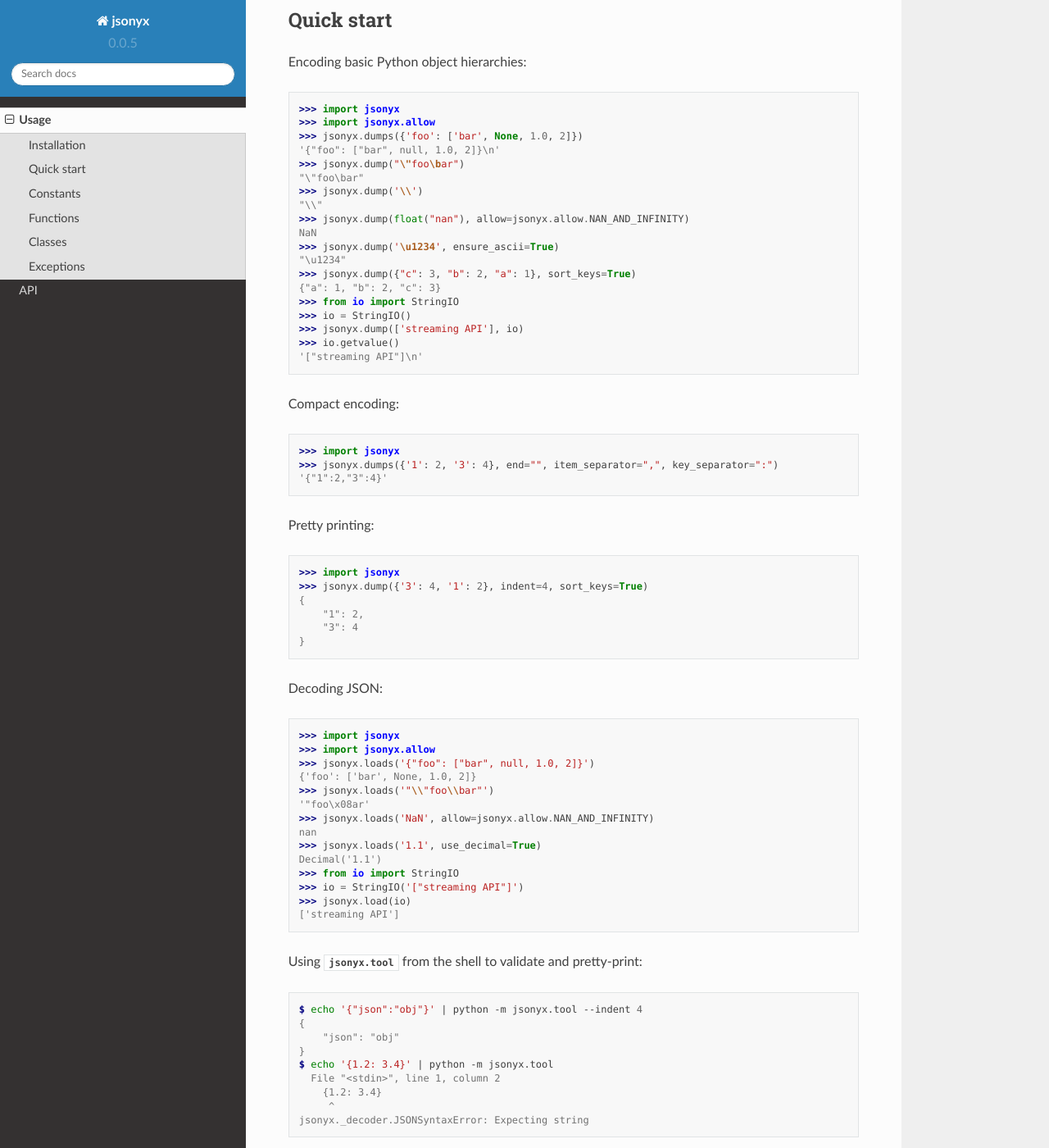
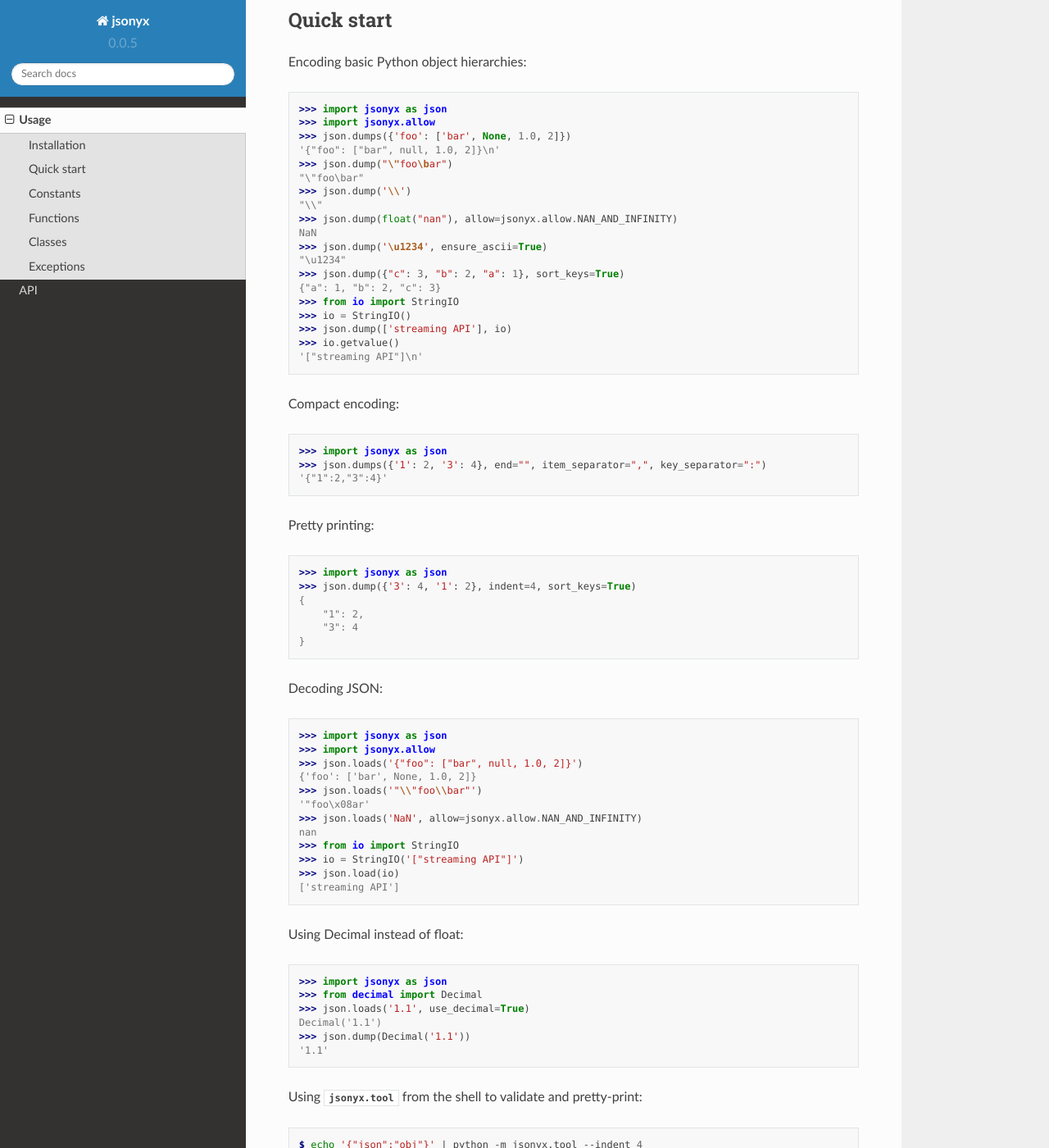
Before and after one commit to nineteendo/jsonyx, a Sphinx documentation site: the page built from docs/source/usage.rst, in a window 1280 px wide and 1400 px high, scrolled down 323 px. Shown: the whole window at 82% size. Built offline with Sphinx 7.4.7 and the Read the Docs theme 2.0.0, drawn with Linux system fonts in a browser that asks for light colours.

Commit message:
Using Decimal instead of float

```diff
--- a/docs/source/usage.rst
+++ b/docs/source/usage.rst
@@ -17,36 +17,36 @@ Quick start
 
 Encoding basic Python object hierarchies::
 
-    >>> import jsonyx
+    >>> import jsonyx as json
     >>> import jsonyx.allow
-    >>> jsonyx.dumps({'foo': ['bar', None, 1.0, 2]})
+    >>> json.dumps({'foo': ['bar', None, 1.0, 2]})
     '{"foo": ["bar", null, 1.0, 2]}\n'
-    >>> jsonyx.dump("\"foo\bar")
+    >>> json.dump("\"foo\bar")
     "\"foo\bar"
-    >>> jsonyx.dump('\\')
+    >>> json.dump('\\')
     "\\"
-    >>> jsonyx.dump(float("nan"), allow=jsonyx.allow.NAN_AND_INFINITY)
+    >>> json.dump(float("nan"), allow=jsonyx.allow.NAN_AND_INFINITY)
     NaN
-    >>> jsonyx.dump('\u1234', ensure_ascii=True)
+    >>> json.dump('\u1234', ensure_ascii=True)
     "\u1234"
-    >>> jsonyx.dump({"c": 3, "b": 2, "a": 1}, sort_keys=True)
+    >>> json.dump({"c": 3, "b": 2, "a": 1}, sort_keys=True)
     {"a": 1, "b": 2, "c": 3}
     >>> from io import StringIO
     >>> io = StringIO()
-    >>> jsonyx.dump(['streaming API'], io)
+    >>> json.dump(['streaming API'], io)
     >>> io.getvalue()
     '["streaming API"]\n'
 
 Compact encoding::
 
-    >>> import jsonyx
-    >>> jsonyx.dumps({'1': 2, '3': 4}, end="", item_separator=",", key_separator=":")
+    >>> import jsonyx as json
+    >>> json.dumps({'1': 2, '3': 4}, end="", item_separator=",", key_separator=":")
     '{"1":2,"3":4}'
 
 Pretty printing::
 
-    >>> import jsonyx
-    >>> jsonyx.dump({'3': 4, '1': 2}, indent=4, sort_keys=True)
+    >>> import jsonyx as json
+    >>> json.dump({'3': 4, '1': 2}, indent=4, sort_keys=True)
     {
         "1": 2,
         "3": 4
@@ -54,20 +54,28 @@ Pretty printing::
 
 Decoding JSON::
 
-    >>> import jsonyx
+    >>> import jsonyx as json
     >>> import jsonyx.allow
-    >>> jsonyx.loads('{"foo": ["bar", null, 1.0, 2]}')
+    >>> json.loads('{"foo": ["bar", null, 1.0, 2]}')
     {'foo': ['bar', None, 1.0, 2]}
-    >>> jsonyx.loads('"\\"foo\\bar"')
+    >>> json.loads('"\\"foo\\bar"')
     '"foo\x08ar'
-    >>> jsonyx.loads('NaN', allow=jsonyx.allow.NAN_AND_INFINITY)
+    >>> json.loads('NaN', allow=jsonyx.allow.NAN_AND_INFINITY)
     nan
-    >>> jsonyx.loads('1.1', use_decimal=True)
-    Decimal('1.1')
     >>> from io import StringIO
     >>> io = StringIO('["streaming API"]')
-    >>> jsonyx.load(io)
+    >>> json.load(io)
     ['streaming API']
+
+Using Decimal instead of float::
+
+    >>> import jsonyx as json
+    >>> from decimal import Decimal
+    >>> json.loads('1.1', use_decimal=True)
+    Decimal('1.1')
+    >>> json.dump(Decimal('1.1'))
+    '1.1'
+
 
 Using :mod:`jsonyx.tool` from the shell to validate and pretty-print:
 
@@ -117,8 +125,8 @@ Classes
 
     Example::
 
-        >>> import jsonyx
-        >>> {"key": "value 1", jsonyx.DuplicateKey("key"): "value 2"}
+        >>> import jsonyx as json
+        >>> {"key": "value 1", json.DuplicateKey("key"): "value 2"}
         {'key': 'value 1', 'key': 'value 2'}
 
 .. autoclass:: jsonyx.Encoder
```
